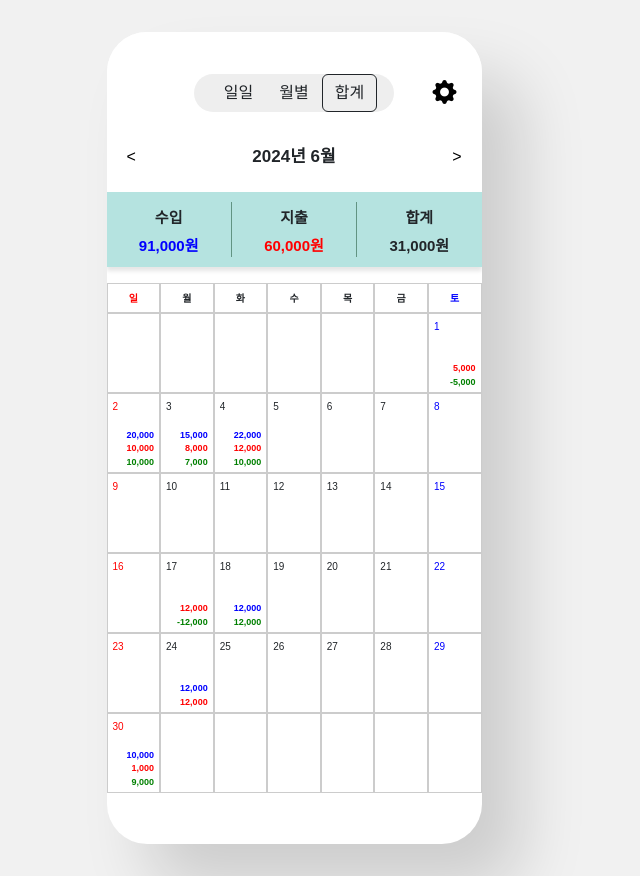
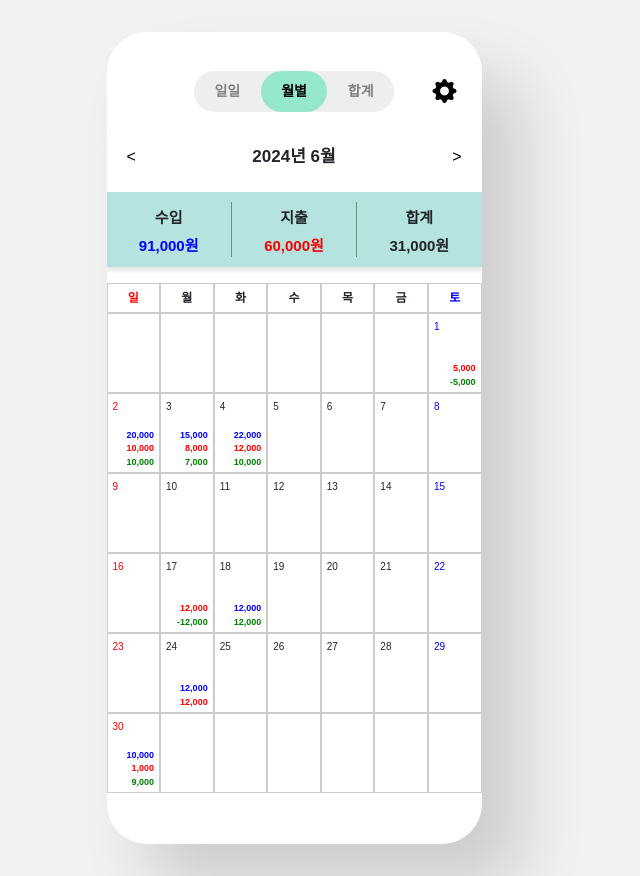
Before and after one commit to MJONE123/skeletonProjectGroup2, a Vue app: page /cal in a window 1280 px wide. Shown: the whole page, without its empty margins (346-986 px from the left). Built offline with nearby package versions, Linux system fonts and the light colour scheme.

Commit message:
20140613 Header 버튼 CSS 살렸음

```diff
--- a/package.json
+++ b/package.json
@@ -18,6 +18,7 @@
     "chart.js": "^4.4.3",
     "chartjs": "^0.3.24",
     "font-awesome": "^4.7.0",
+    "npx": "^10.2.2",
     "pinia": "^2.1.7",
     "vue": "^3.4.21",
     "vue-feather-icons": "^5.1.0",
--- a/src/components/Cal.vue
+++ b/src/components/Cal.vue
@@ -174,7 +174,7 @@ updateCalendar(year.value, month.value); // 초기 달력 설정
 .days_of_week {
   display: grid;
   grid-template-columns: repeat(7, 1fr);
-  font-size: 10px;
+  font-size: 12px;
   height: 30px;
   text-align: center;
 }
--- a/src/components/Header.vue
+++ b/src/components/Header.vue
@@ -17,23 +17,24 @@
 </template>
 
 <script setup>
-import { ref } from 'vue';
+import { ref, watchEffect } from 'vue';
 import { useRouter, useRoute } from 'vue-router';
 
-const route = ref('monthly'); // 반응형 데이터로 'monthly'를 기본값으로 설정
+// const route = ref('monthly'); // 반응형 데이터로 'monthly'를 기본값으로 설정
 const router = useRouter();
-const view = ref(route.path === '/' ? 'daily' : route.path === '/cal' ? 'monthly' : 'summary');
+const route = useRoute();
+const view = ref(route.path === '/' ? 'daily' : route.path === '/cal' ? 'monthly' : route.path === '/chart' ? 'summary' : '');
+
+watchEffect(() => {
+  view.value = route.path === '/' ? 'daily' : route.path === '/cal' ? 'monthly' : route.path === '/chart' ? 'summary' : '';
+});
 
 function navigate(viewName) {
-  view.value = viewName;
   if (viewName === 'daily') {
-    // 일일 페이지로 이동
     router.push('/');
   } else if (viewName === 'monthly') {
-    // 월별 페이지로 이동
     router.push('/cal');
   } else if (viewName === 'summary') {
-    // 요약 페이지로 이동
     router.push('/chart');
   }
 }
@@ -71,7 +72,7 @@ header {
   border-radius: 25px; /* 전체 그룹의 모서리를 둥글게 */
 }
 
-.btn_group button {
+.btn_group .btn {
   flex: 1;
   margin: 0;
   padding: 10px 0;
@@ -87,7 +88,7 @@ header {
   transition: background-color 0.3s; /* 배경색 변경 애니메이션 */
 }
 
-.btn_group button.active {
+.btn_group .btn.active {
   background-color: #96e8cd; /* 활성화된 버튼 배경색 */
   font-weight: bold;
   z-index: 2; /* 활성화된 버튼을 위로 올림 */
```
Also changed, not shown: src/stores/transaction.js (+2 -7 lines), 1 other file (tests, documents, lock files or other folders).
